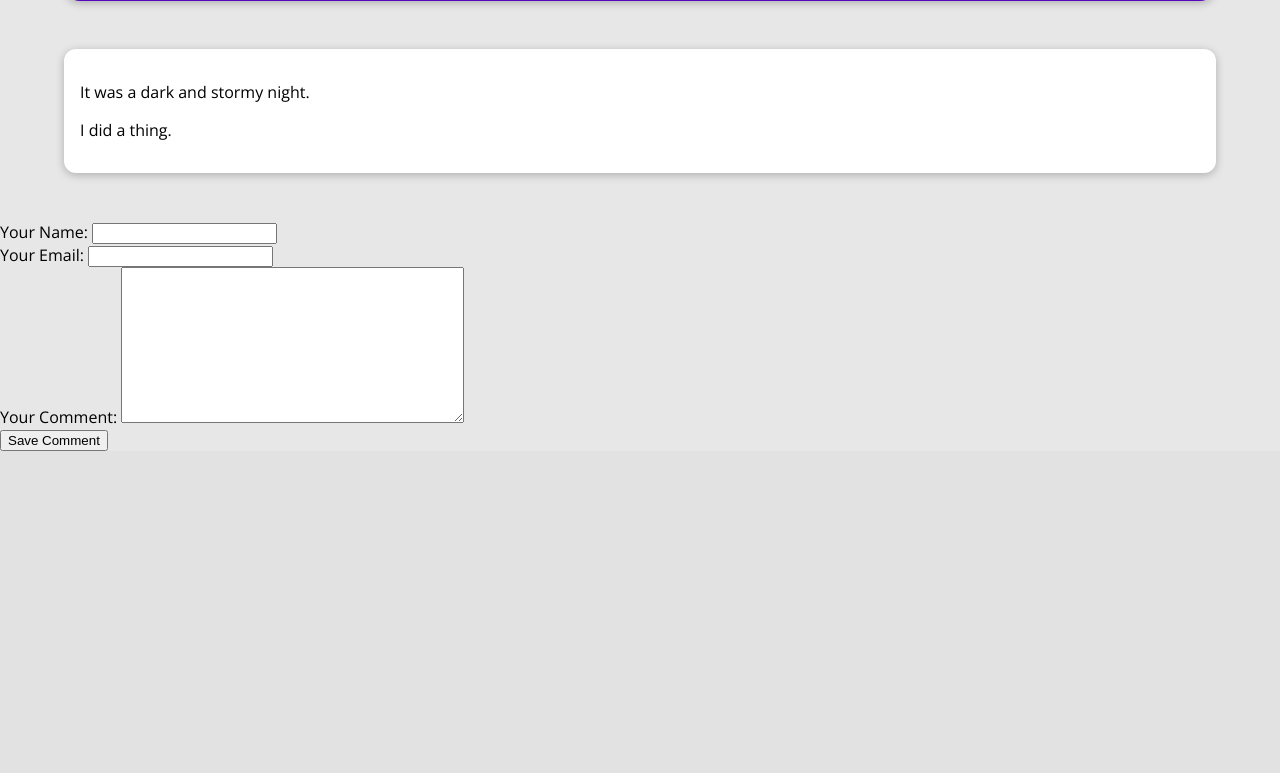
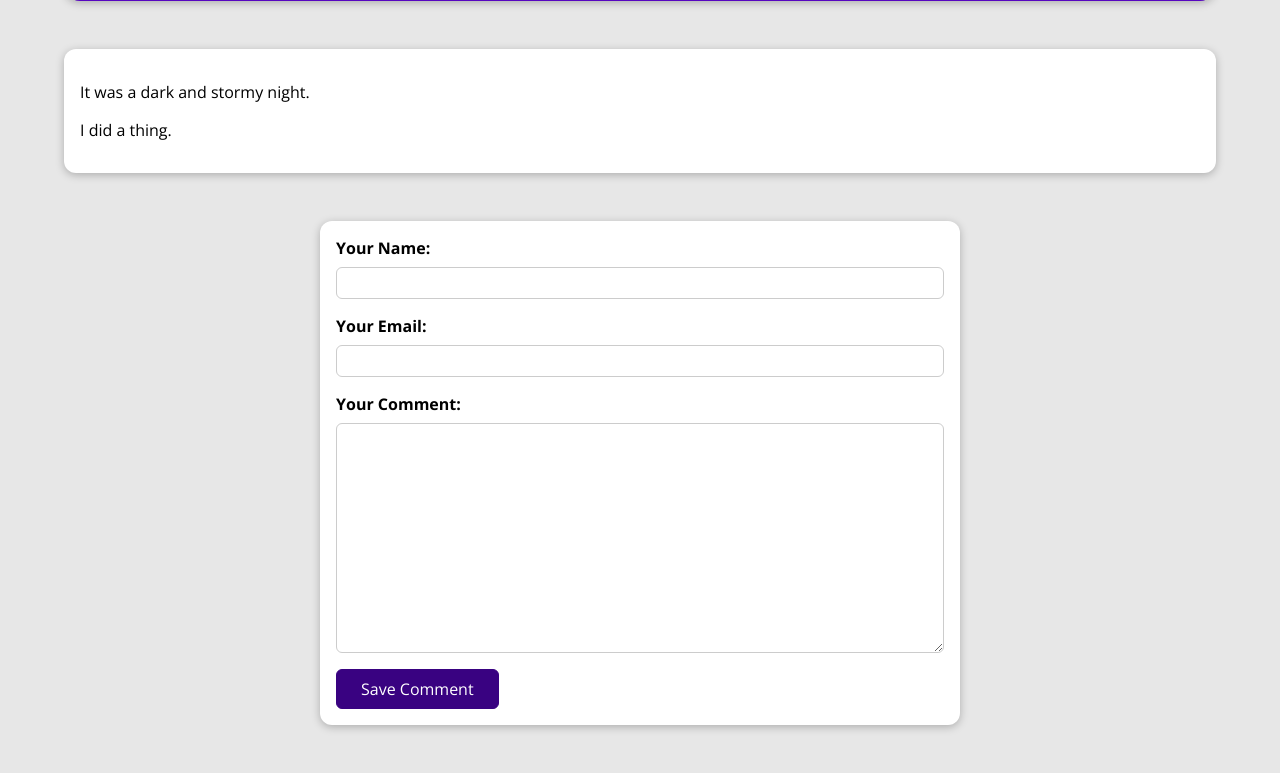
Before and after one commit to mcampbell/udemy-django, a Django app: a page that uses my_site/blog/templates/blog/post-detail.html in a window 1280 px wide. Shown: the part 479-1252 px from the top of the page. Before the commit the page ends 930 px from the top, so only its background shows below. Run offline with Django 5.2, Linux system fonts and the light colour scheme; data comes from the database, SQL or seed files in the repository.

Commit message:
styled form

```diff
--- a/my_site/blog/static/blog/post-detail.css
+++ b/my_site/blog/static/blog/post-detail.css
@@ -82,3 +82,120 @@ main {
     padding: 0.5rem 1rem;
     border-radius: 8px;
 }
+
+.tag {
+    background-color: white;
+    color: #390281;
+    padding: 0.5rem 1rem;
+    border-radius: 8px;
+}
+
+#comment-form {
+    margin: 3rem auto;
+    width: 90%;
+    max-width: 40rem;
+    border-radius: 12px;
+    background-color: white;
+    box-shadow: 0 2px 8px rgba(0, 0, 0, 0.25);
+    padding: 1rem;
+}
+
+#comment-form button {
+    font: inherit;
+    background-color: #390281;
+    color: white;
+    border: 1px solid #390281;
+    padding: 0.5rem 1.5rem;
+    border-radius: 6px;
+    cursor: pointer;
+}
+
+#comment-form button:hover,
+#comment-form button:active {
+    background-color: #4f0ba7;
+    border-color: #4f0ba7;
+}
+
+.form-control {
+    margin-bottom: 1rem;
+}
+
+.form-control label {
+    font-weight: bold;
+    margin-bottom: 0.5rem;
+    display: block;
+}
+
+.form-control input,
+.form-control textarea {
+    display: block;
+    width: 100%;
+    font: inherit;
+    padding: 0.25rem;
+    border-radius: 6px;
+    border: 1px solid #ccc;
+}
+
+.errorlist {
+    list-style: none;
+    margin: 0.5rem 0;
+    padding: 0;
+    color: #d6000b;
+}
+
+.invalid label {
+    color: #d6000b;
+}
+
+.invalid input,
+.invalid textarea {
+    border-color: #d6000b;
+    background-color: #ffe6e7;
+}
+
+#alert {
+    margin: 8rem auto 3rem auto;
+    border: 1px solid #d6000b;
+    background-color: #ffe6e7;
+    padding: 1rem;
+    width: 90%;
+    max-width: 40rem;
+}
+
+#alert a {
+    text-decoration: none;
+    border: 1px solid #d6000b;
+    background-color: #d6000b;
+    color: white;
+    padding: 0.25rem 1.5rem;
+    border-radius: 6px;
+}
+
+#comments {
+    margin: 3rem auto;
+    width: 90%;
+    max-width: 60rem;
+    border-radius: 12px;
+    background-color: white;
+    box-shadow: 0 2px 8px rgba(0, 0, 0, 0.25);
+    padding: 1rem 2rem;
+}
+
+#comments ul {
+    list-style: none;
+    margin: 0;
+    padding: 0;
+}
+
+#comments li {
+    margin-bottom: 1rem;
+    border-bottom: 2px solid #ccc;
+}
+
+#comments li:last-of-type {
+    border-bottom: none;
+}
+
+#comments h2 {
+    color: #464646;
+}
--- a/my_site/blog/templates/blog/post-detail.html
+++ b/my_site/blog/templates/blog/post-detail.html
@@ -30,8 +30,14 @@
         <p>{{ post.content|linebreaks }}</p>
     </main>
     <div>
-        <form>
-            {{ comment_form }}
+        <form id="comment-form">
+            {% for field in comment_form %}
+                <div class="form-control">
+                    {{ field.label_tag }}
+                    {{ field }}
+                    {{ field.errors }}
+                </div>
+            {% endfor %}
             <button type="submit">Save Comment</button>
         </form>
     </div>
```
